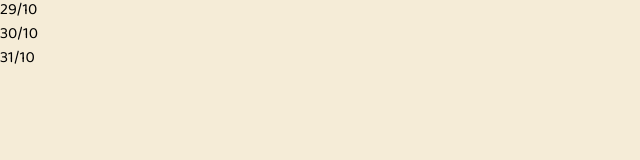
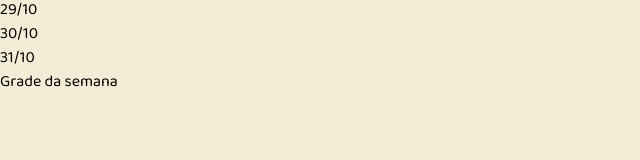
Before and after one commit to yannevic/miyt, a React (Vite) app: page / in a window 1280 px wide. Shown: the part 138-298 px from the top of the page, without its empty margins (0-640 px from the left). Built offline with nearby package versions, Linux system fonts and the light colour scheme.

Commit message:
feat: cria o componente GradeSemana

```diff
--- a/src/App.tsx
+++ b/src/App.tsx
@@ -1,14 +1,18 @@
 import { diaDaSemana, formatarDiaMes } from './utils/semana'
+import { GradeSemana } from './components/GradeSemana'
 
 function App() {
-
   const dias = diaDaSemana(new Date())
 
-  return(
-  <div className='bg-bark-100 min-h-screen'><h1 className='text-leaf-800 text-4xl font-bold'>Miyt</h1>
-  {dias.map((data) => (<p key={data.toISOString()}>{formatarDiaMes(data)}</p>))}
-  </div>
-)
+  return (
+    <div className='bg-bark-100 min-h-screen'>
+      <h1 className='text-leaf-800 text-4xl font-bold'>Miyt</h1>
+      {dias.map((data) => (
+        <p key={data.toISOString()}>{formatarDiaMes(data)}</p>
+      ))}
+      <GradeSemana />
+    </div>
+  )
 }
 
 export default App
--- /dev/null
+++ b/src/components/GradeSemana.tsx
@@ -0,0 +1,7 @@
+export function GradeSemana() {
+  return (
+    <div>
+      <p>Grade da semana</p>
+    </div>
+  )
+}
```
